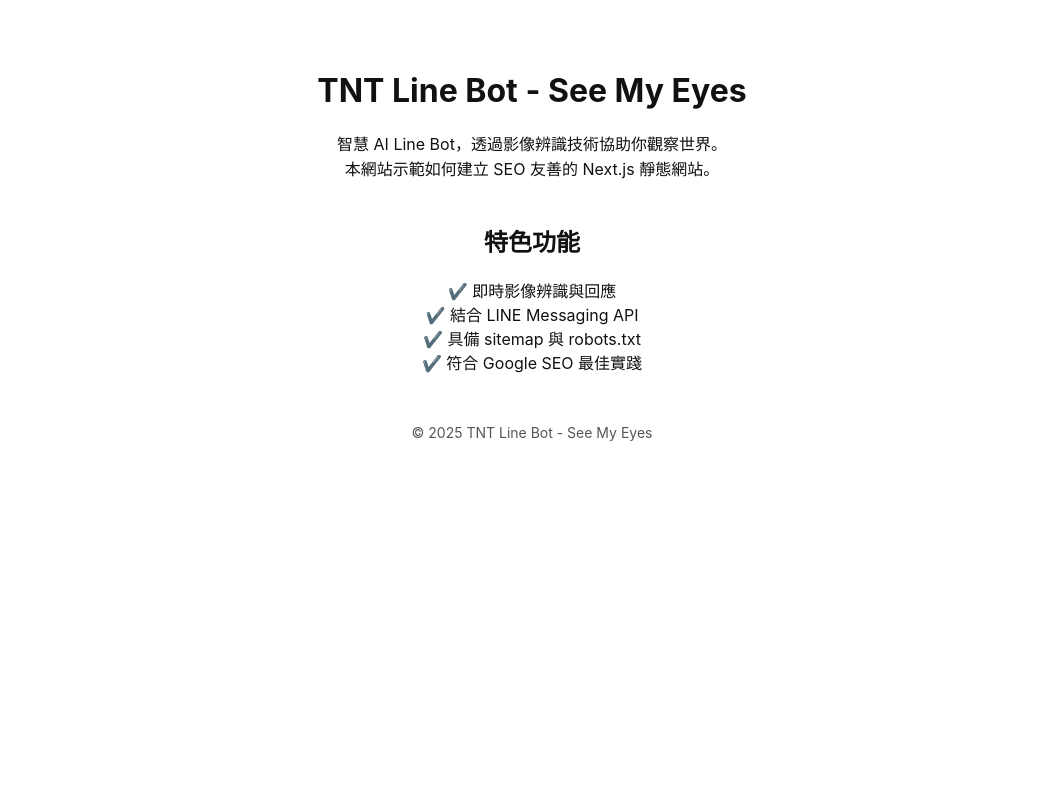
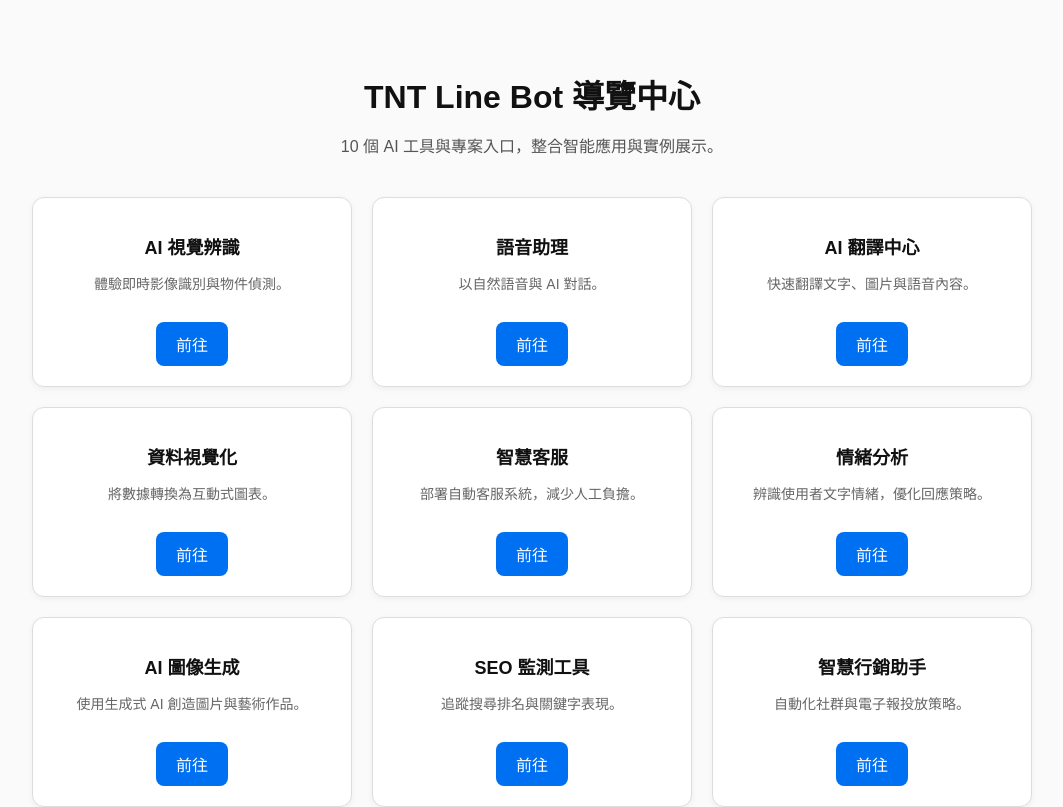
Before and after one commit to dgsa8116-crypto/seo-site, a Next.js app: page / in a window 1280 px wide. Shown: the top 807 px of the page, without its empty margins (108-1171 px from the left). Built offline with nearby package versions, Linux system fonts and the light colour scheme.

Commit message:
Add files via upload

```diff
--- a/pages/index.js
+++ b/pages/index.js
@@ -1,76 +1,135 @@
 import Head from "next/head";
 
-export default function Home() {
+export default function Links() {
   const siteUrl = "https://tntlinebotseemyeyes.online";
-  const title = "TNT Line Bot - See My Eyes";
-  const description =
-    "智慧 AI Line Bot，提供影像辨識與即時互動，SEO 最佳化網站範例。";
-  const image = `${siteUrl}/og-image.png`;
+  const title = "TNT Line Bot 導覽中心";
+  const description = "10 個 AI 工具與專案入口，整合智能應用與實例展示。";
 
-  // JSON-LD 結構化資料
-  const jsonLd = {
-    "@context": "https://schema.org",
-    "@type": "WebSite",
-    name: title,
-    url: siteUrl,
-    description: description,
-    potentialAction: {
-      "@type": "SearchAction",
-      target: `${siteUrl}/?s={search_term_string}`,
-      "query-input": "required name=search_term_string",
+  const links = [
+    {
+      title: "AI 視覺辨識",
+      description: "體驗即時影像識別與物件偵測。",
+      url: "https://example1.com",
     },
-  };
+    {
+      title: "語音助理",
+      description: "以自然語音與 AI 對話。",
+      url: "https://example2.com",
+    },
+    {
+      title: "AI 翻譯中心",
+      description: "快速翻譯文字、圖片與語音內容。",
+      url: "https://example3.com",
+    },
+    {
+      title: "資料視覺化",
+      description: "將數據轉換為互動式圖表。",
+      url: "https://example4.com",
+    },
+    {
+      title: "智慧客服",
+      description: "部署自動客服系統，減少人工負擔。",
+      url: "https://example5.com",
+    },
+    {
+      title: "情緒分析",
+      description: "辨識使用者文字情緒，優化回應策略。",
+      url: "https://example6.com",
+    },
+    {
+      title: "AI 圖像生成",
+      description: "使用生成式 AI 創造圖片與藝術作品。",
+      url: "https://example7.com",
+    },
+    {
+      title: "SEO 監測工具",
+      description: "追蹤搜尋排名與關鍵字表現。",
+      url: "https://example8.com",
+    },
+    {
+      title: "智慧行銷助手",
+      description: "自動化社群與電子報投放策略。",
+      url: "https://example9.com",
+    },
+    {
+      title: "開發者文件中心",
+      description: "查看 API 與 SDK 教學文件。",
+      url: "https://example10.com",
+    },
+  ];
 
   return (
     <>
       <Head>
-        {/* --- 基本 SEO --- */}
         <title>{title}</title>
         <meta name="description" content={description} />
-        <meta name="keywords" content="AI, Line Bot, 視覺辨識, SEO, Next.js" />
-
-        {/* --- Open Graph / Social --- */}
-        <meta property="og:type" content="website" />
-        <meta property="og:url" content={siteUrl} />
+        <meta name="keywords" content="AI, Line Bot, 工具, 智能, SEO" />
         <meta property="og:title" content={title} />
         <meta property="og:description" content={description} />
-        <meta property="og:image" content={image} />
-        <meta property="og:locale" content="zh_TW" />
-
-        {/* --- Twitter Cards --- */}
-        <meta name="twitter:card" content="summary_large_image" />
-        <meta name="twitter:title" content={title} />
-        <meta name="twitter:description" content={description} />
-        <meta name="twitter:image" content={image} />
-
-        {/* --- JSON-LD 結構化資料 --- */}
-        <script
-          type="application/ld+json"
-          dangerouslySetInnerHTML={{ __html: JSON.stringify(jsonLd) }}
-        />
-
+        <meta property="og:url" content={siteUrl} />
+        <meta property="og:type" content="website" />
         <link rel="canonical" href={siteUrl} />
       </Head>
 
-      <main style={{ textAlign: "center", padding: "50px" }}>
-        <h1>TNT Line Bot - See My Eyes</h1>
-        <p style={{ maxWidth: "600px", margin: "0 auto", lineHeight: "1.6" }}>
-          智慧 AI Line Bot，透過影像辨識技術協助你觀察世界。<br />
-          本網站示範如何建立 SEO 友善的 Next.js 靜態網站。
-        </p>
+      <main
+        style={{
+          fontFamily: "Arial, sans-serif",
+          textAlign: "center",
+          padding: "50px 20px",
+          backgroundColor: "#fafafa",
+        }}
+      >
+        <h1 style={{ marginBottom: "10px" }}>{title}</h1>
+        <p style={{ color: "#555", marginBottom: "40px" }}>{description}</p>
 
-        <section style={{ marginTop: "40px" }}>
-          <h2>特色功能</h2>
-          <ul style={{ listStyle: "none", padding: 0 }}>
-            <li>✔️ 即時影像辨識與回應</li>
-            <li>✔️ 結合 LINE Messaging API</li>
-            <li>✔️ 具備 sitemap 與 robots.txt</li>
-            <li>✔️ 符合 Google SEO 最佳實踐</li>
-          </ul>
-        </section>
+        <div
+          style={{
+            display: "grid",
+            gridTemplateColumns: "repeat(auto-fit, minmax(250px, 1fr))",
+            gap: "20px",
+            maxWidth: "1000px",
+            margin: "0 auto",
+          }}
+        >
+          {links.map((link, index) => (
+            <div
+              key={index}
+              style={{
+                background: "#fff",
+                border: "1px solid #ddd",
+                borderRadius: "12px",
+                padding: "20px",
+                boxShadow: "0 2px 6px rgba(0,0,0,0.05)",
+              }}
+            >
+              <h2 style={{ fontSize: "18px", marginBottom: "10px" }}>
+                {link.title}
+              </h2>
+              <p style={{ fontSize: "14px", color: "#666" }}>
+                {link.description}
+              </p>
+              <a
+                href={link.url}
+                target="_blank"
+                rel="noopener noreferrer"
+                style={{
+                  display: "inline-block",
+                  marginTop: "15px",
+                  padding: "10px 20px",
+                  backgroundColor: "#0070f3",
+                  color: "#fff",
+                  textDecoration: "none",
+                  borderRadius: "8px",
+                }}
+              >
+                前往
+              </a>
+            </div>
+          ))}
+        </div>
 
-        <footer style={{ marginTop: "50px", fontSize: "14px", color: "#555" }}>
-          <p>© {new Date().getFullYear()} TNT Line Bot - See My Eyes</p>
+        <footer style={{ marginTop: "60px", fontSize: "14px", color: "#777" }}>
+          <p>© {new Date().getFullYear()} TNT Line Bot - 導覽中心</p>
         </footer>
       </main>
     </>
```
